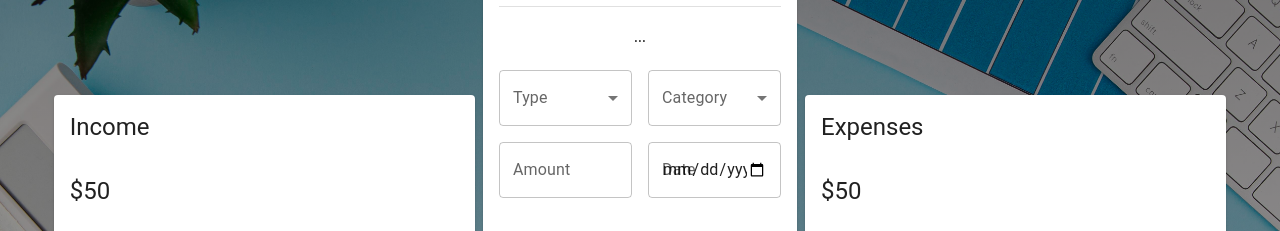
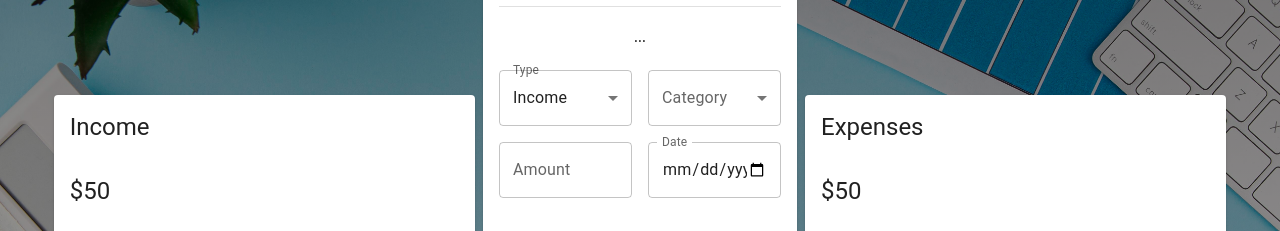
Before and after one commit to Affaq-Ahmed/Budget-Buddy, a React (Create React App) app: page / in a window 1280 px wide. Shown: the part 228-459 px from the top of the page. Built offline with nearby package versions, Linux system fonts and the light colour scheme.

Commit message:
feat: Add form functionality to create transactions

```diff
--- a/src/components/Main/Form.jsx
+++ b/src/components/Main/Form.jsx
@@ -8,9 +8,32 @@
 	TextField,
 	Typography,
 } from "@mui/material";
-import React from "react";
+import React, { useContext, useState } from "react";
+import { ExpenseTrackerContext } from "../../context/context";
+import { v4 as uuidv4 } from "uuid";
+
+const initialState = {
+	amount: "",
+	category: "",
+	type: "Income",
+	date: new Date(),
+};
 
 const Form = () => {
+	const [formData, setFormData] = useState(initialState);
+	const { addTransaction } = useContext(ExpenseTrackerContext);
+
+	const createTransaction = () => {
+		const transaction = {
+			...formData,
+			amount: Number(formData.amount),
+			id: uuidv4(),
+		};
+		console.log(transaction);
+		addTransaction(transaction);
+		setFormData(initialState);
+	};
+
 	return (
 		<Grid container spacing={2} style={{ marginBlockEnd: "-10px" }}>
 			<Grid item xs={12}>
@@ -21,26 +44,46 @@
 			<Grid item xs={6}>
 				<FormControl fullWidth>
 					<InputLabel>Type</InputLabel>
-					<Select>
-						<MenuItem value="income">Income</MenuItem>
-						<MenuItem value="expense">Expense</MenuItem>
+					<Select
+						value={formData.type}
+						onChange={(e) => setFormData({ ...formData, type: e.target.value })}
+					>
+						<MenuItem value="Income">Income</MenuItem>
+						<MenuItem value="Expense">Expense</MenuItem>
 					</Select>
 				</FormControl>
 			</Grid>
 			<Grid item xs={6}>
 				<FormControl fullWidth>
 					<InputLabel>Category</InputLabel>
-					<Select>
+					<Select
+						value={formData.category}
+						onChange={(e) =>
+							setFormData({ ...formData, category: e.target.value })
+						}
+					>
 						<MenuItem value="business">Business</MenuItem>
 						<MenuItem value="salary">Salary</MenuItem>
 					</Select>
 				</FormControl>
 			</Grid>
 			<Grid item xs={6}>
-				<TextField type="number" label="Amount" fullWidth />
+				<TextField
+					type="number"
+					label="Amount"
+					fullWidth
+					value={formData.amount}
+					onChange={(e) => setFormData({ ...formData, amount: e.target.value })}
+				/>
 			</Grid>
 			<Grid item xs={6}>
-				<TextField type="date" label="Date" fullWidth />
+				<TextField
+					type="date"
+					label="Date"
+					fullWidth
+					value={formData.date}
+					onChange={(e) => setFormData({ ...formData, date: e.target.value })}
+				/>
 			</Grid>
 			<Grid item xs>
 				<Button
@@ -48,6 +91,7 @@
 					color="primary"
 					fullWidth
 					style={{ marginTop: "20px" }}
+					onClick={createTransaction}
 				>
 					Create
 				</Button>
```
